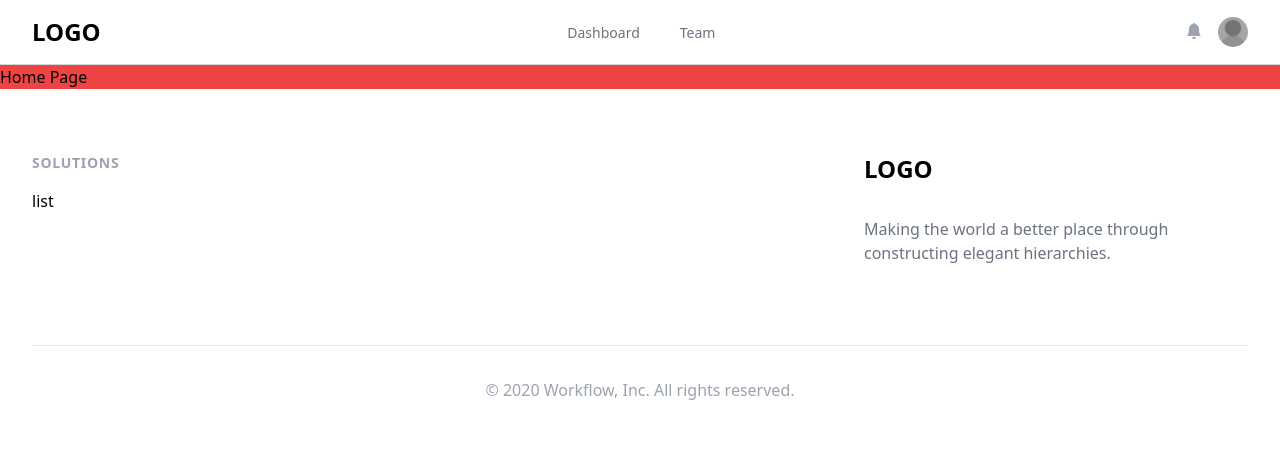
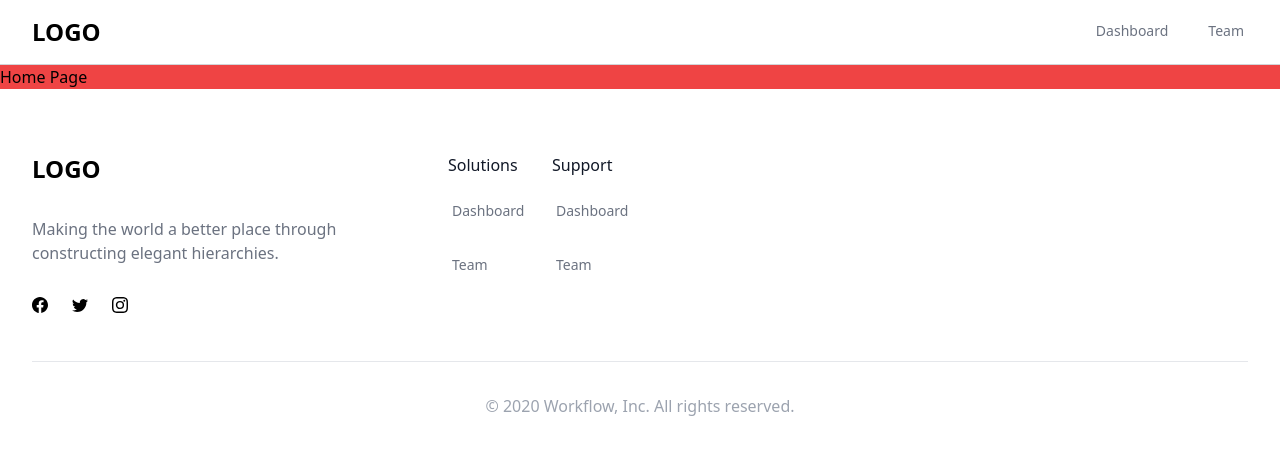
Before and after one commit to GabDevjs/tempLp, a Next.js app: page / in a window 1280 px wide. Shown: the top 454 px of the page. Built offline with nearby package versions, Linux system fonts and the light colour scheme.

Commit message:
edt navbar in footer

```diff
--- a/src/components/atoms/ItemsNavbar.tsx
+++ b/src/components/atoms/ItemsNavbar.tsx
@@ -25,7 +25,7 @@ const { mobile } = props;
           <a
             key={index}
             href={item.to}
-            className="border-transparent  text-gray-500 hover:border-gray-300 hover:text-gray-700 inline-flex items-center px-1 pt-1 border-b-2 text-sm font-medium"
+            className="border-transparent text-gray-500 hover:border-gray-300 hover:text-gray-700 inline-flex items-center px-1 py-2 border-b-2 text-sm font-medium"
           >
             {item.name}
           </a>
--- a/src/components/organisms/Footer.tsx
+++ b/src/components/organisms/Footer.tsx
@@ -1,56 +1,72 @@
-import { LogoNavabar } from "../atoms";
+import { BsFacebook, BsInstagram, BsTwitter } from "react-icons/bs";
+import { ItemsNavbar, LogoNavabar } from "../atoms";
 
 interface FooterProps {
   SocialMediasList?: any;
 }
 
+const SocialMedia = [
+  {
+    name: "facebook",
+    url: "https://www.facebook.com/",
+    icon: <BsFacebook />,
+  },
+  {
+    name: "twitter",
+    url: "https://www.twitter.com/",
+    icon: <BsTwitter />
+  },
+  {
+    name: "instagram",
+    url: "https://www.instagram.com/",
+    icon: <BsInstagram />,
+  },
+
+]
+
 export const Footer = (props: FooterProps) => {
   const { SocialMediasList, ...rest } = props;
 
   return (
-    <footer className="bg-white " aria-labelledby="footer-heading">
+    <footer className="bg-white" aria-labelledby="footer-heading">
       <h2 id="footer-heading" className="sr-only">
         Footer
       </h2>
       <div className="max-w-7xl mx-auto py-12 px-4 sm:px-6 lg:py-16 lg:px-8">
         <div className="xl:grid xl:grid-cols-3 xl:gap-8">
-          <div className="mt-12 grid grid-cols-2 gap-8 xl:mt-0 xl:col-span-2">
+          <div className="space-y-8 xl:col-span-1">
+            <LogoNavabar />
+            <p className="text-gray-500 text-base">
+              Making the world a better place through constructing elegant hierarchies.
+            </p>
+            <div className="flex space-x-6">
+              {SocialMedia.map((item) => (
+                <a href={item.url} key={item.name} className="flex justify-center items-center hover:scale-110 transition-all">
+                  <span className="sr-only">{item.name}</span>
+                  {item.icon}
+                </a>
+              ))}
+            </div>
+          </div>
+          <div className="mt-12 grid grid-cols-4 gap-8 xl:mt-0 xl:col-span-2">
             <div className="md:grid md:grid-cols-2 md:gap-8">
               <div>
-                <h3 className="text-sm font-semibold text-gray-400 tracking-wider uppercase">
-                  Solutions
-                </h3>
+                <h3 className="text-base font-medium text-gray-900">Solutions</h3>
                 <ul role="list" className="mt-4 space-y-4">
-                  list
+                <ItemsNavbar />
+                </ul>
+              </div>
+              <div className="mt-12 md:mt-0">
+                <h3 className="text-base font-medium text-gray-900">Support</h3>
+                <ul role="list" className="mt-4 space-y-4">
+                <ItemsNavbar />
                 </ul>
               </div>
             </div>
           </div>
-          <div className="space-y-8 xl:col-span-1">
-            <LogoNavabar />
-            <p className="text-gray-500 text-base">
-              Making the world a better place through constructing elegant
-              hierarchies.
-            </p>
-            <div className="flex space-x-6">
-              {SocialMediasList &&
-                SocialMediasList.map((item: any) => {
-                  return (
-                    <a
-                      href={item.url}
-                      className="text-gray-500 hover:text-gray-900"
-                    >
-                      <i className={item.icon}></i>
-                    </a>
-                  );
-                })}
-            </div>
-          </div>
         </div>
         <div className="mt-12 border-t border-gray-200 pt-8">
-          <p className="text-base text-gray-400 xl:text-center">
-            &copy; 2020 Workflow, Inc. All rights reserved.
-          </p>
+          <p className="text-base text-gray-400 xl:text-center">&copy; 2020 Workflow, Inc. All rights reserved.</p>
         </div>
       </div>
     </footer>
--- a/src/components/organisms/Navbar.tsx
+++ b/src/components/organisms/Navbar.tsx
@@ -16,7 +16,16 @@ export const Navbar = (props: NavbarProps) => {
         <>
           <div className="max-w-7xl mx-auto px-2 sm:px-6 lg:px-8 border-b border-gray-800 border-opacity-20">
             <div className="relative flex justify-between h-16">
-              <div className="absolute inset-y-0 left-0 flex items-center sm:hidden">
+              <div className="flex-1 flex items-center justify-center sm:items-stretch sm:justify-between">
+                <LogoNavabar />
+                <div
+                  className="hidden sm:ml-6 sm:flex sm:space-x-8
+                "
+                >
+                  <ItemsNavbar />
+                </div>
+              </div>
+              <div className="absolute inset-y-0 right-0  -0 flex items-center sm:hidden">
                 {/* Mobile menu button */}
                 <Disclosure.Button className="inline-flex items-center justify-center p-2 rounded-md text-gray-400 hover:text-gray-500 hover:bg-gray-100 focus:outline-none focus:ring-2 focus:ring-inset focus:ring-indigo-500">
                   <span className="sr-only">Open main menu</span>
@@ -33,31 +42,11 @@ export const Navbar = (props: NavbarProps) => {
                   )}
                 </Disclosure.Button>
               </div>
-              <div className="flex-1 flex items-center justify-center sm:items-stretch sm:justify-between">
-                <LogoNavabar />
-                <div
-                  className="hidden sm:ml-6 sm:flex sm:space-x-8
-                "
-                >
-                  <ItemsNavbar />
-                </div>
-
-
-                {Login === true && Login !== undefined ? (
-                  <div className="absolute inset-y-0 right-0 flex items-center pr-2 sm:static sm:inset-auto sm:ml-6 sm:pr-0">
-                    <ButtonBell />
-
-                    <ButtonProfile />
-                  </div>
-                ) : (
-                  <></>
-                )}
-              </div>
             </div>
           </div>
 
           <Disclosure.Panel className="sm:hidden h-full">
-            <div className="my-10 flex flex-col items-center flex-auto">
+            <div className="mt-3 flex flex-col items-center flex-auto pb-2">
               <ItemsNavbar />
             </div>
           </Disclosure.Panel>
--- a/src/services/layout/index.tsx
+++ b/src/services/layout/index.tsx
@@ -1,19 +1,16 @@
-import { Footer, Navbar } from "../../components/organisms"
-
+import { Footer, Navbar } from "../../components/organisms";
 interface LayoutProps {
-    children: React.ReactNode
+  children: React.ReactNode;
 }
 
-export const Layout = (props:LayoutProps) => {
-    const { children, ... rest } = props
+export const Layout = (props: LayoutProps) => {
+  const { children, ...rest } = props;
 
-    return (
-        <>
-            <Navbar Login={true} />
-            <main>
-                {children}
-            </main>
-            <Footer />
-        </>
-    )
-}
+  return (
+    <>
+      <Navbar />
+      <main>{children}</main>
+      <Footer />
+    </>
+  );
+};
```
Also changed, not shown: src/pages/404.tsx (added, +43 -0 lines).
